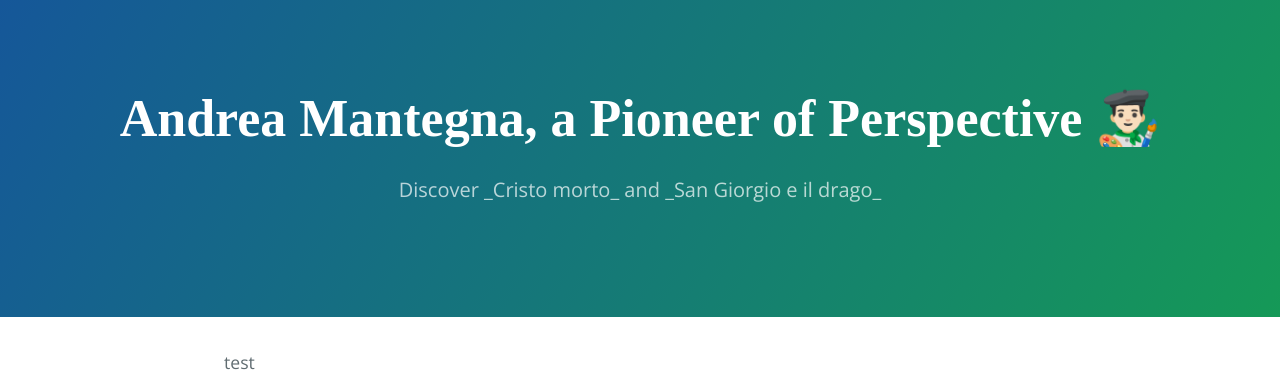
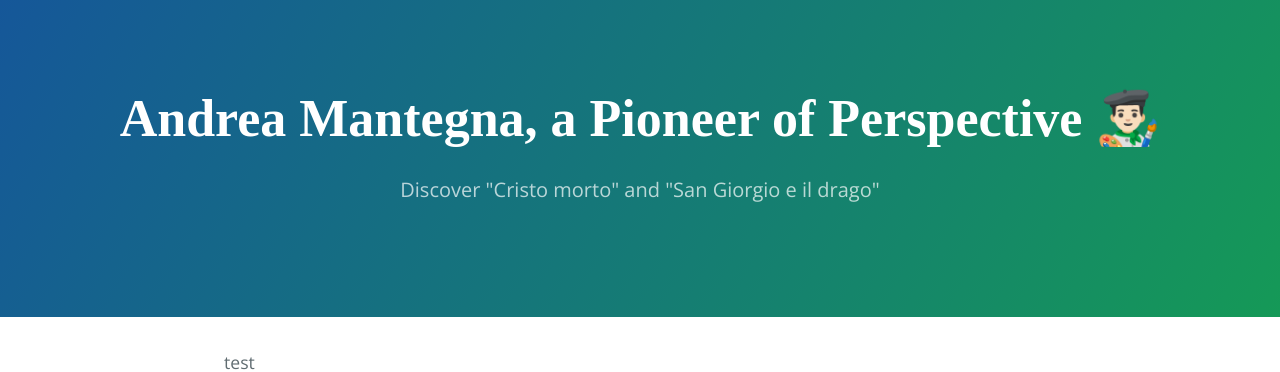
Before and after one commit to KevinITS-site/KevinITS-site.github.io, a Jekyll site: the page built from cristomorto.md, in a window 1280 px wide. Shown: the top 372 px of the page. Built offline with Jekyll 4.4.1, drawn with Linux system fonts in a browser that asks for light colours; our own code applies the rules of GitHub Pages for plain Markdown files.

Commit message:
Update _config.yml

```diff
--- a/_config.yml
+++ b/_config.yml
@@ -1,4 +1,4 @@
 title: Andrea Mantegna, a Pioneer of Perspective 👨🏻‍🎨
-description: Discover _Cristo morto_ and _San Giorgio e il drago_
+description: Discover "Cristo morto" and "San Giorgio e il drago"
 
 theme: jekyll-theme-cayman
```
